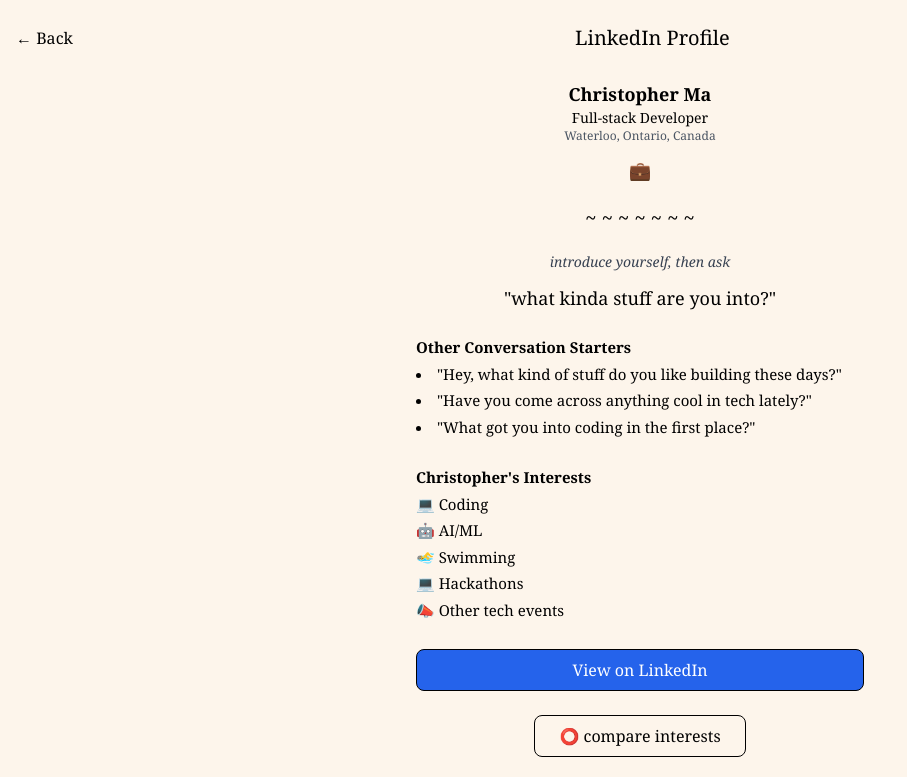
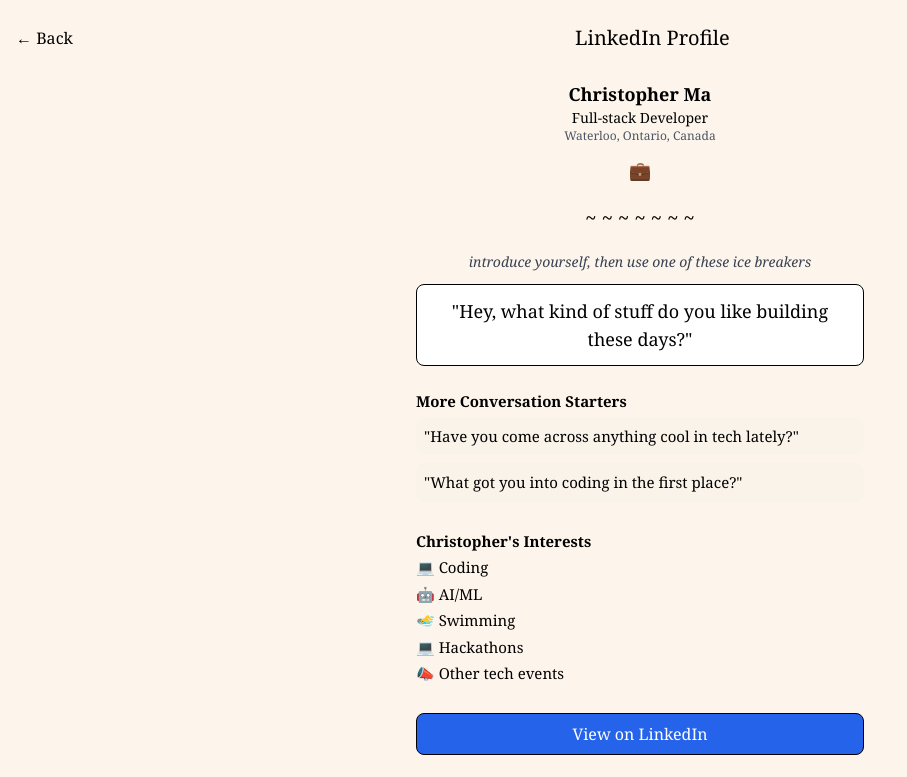
Before and after one commit to naman-sonawane/helpidontknowhowtonetworkintech, a React (Vite) app in the folder frontend/: page /analyze in a window 1280 px wide. Shown: the top 777 px of the page, without its empty margins (0-907 px from the left). Built offline with nearby package versions, Linux system fonts and the light colour scheme.

Commit message:
personalized profiles and interests

```diff
--- a/frontend/src/pages/analyze/AnalyzePage.tsx
+++ b/frontend/src/pages/analyze/AnalyzePage.tsx
@@ -68,6 +68,15 @@
 
   // Get profile image or placeholder
   const profileImage = profile?.imageUrl || "https://via.placeholder.com/150";
+
+  // Ensure conversation starters exist
+  const conversationStarters = profileData.conversationStarters || [
+    "What brought you to this event?",
+    "What are you working on these days?",
+    "What's your background in?",
+    "Have you been to events like this before?",
+    "What are you hoping to get out of today?"
+  ];
 
   // Icons mapping for interests
   const interestIcons: {[key: string]: string} = {
@@ -155,21 +164,29 @@
 
         {/* Prompt */}
         <div className="italic text-sm text-gray-700 mb-1">
-          introduce yourself, then ask
-        </div>
-        <div className="text-lg font-medium mb-4">
-          "what kinda stuff are you into?"
+          introduce yourself, then use one of these ice breakers
         </div>
 
-        {/* Conversation starters */}
-        <div className="text-left w-full text-[15px]">
-          <p className="font-semibold mb-1">Other Conversation Starters</p>
-          <ul className="list-disc list-inside space-y-1">
-            {profileData.conversationStarters?.map((starter: string, index: number) => (
-              <li key={index}>{`"${starter}"`}</li>
-            ))}
-          </ul>
-        </div>
+        {/* Featured Conversation Starter */}
+        {conversationStarters.length > 0 && (
+          <div className="text-lg font-medium mb-4 p-3 bg-white border border-black rounded-lg">
+            "{conversationStarters[0]}"
+          </div>
+        )}
+
+        {/* More Conversation starters */}
+        {conversationStarters.length > 1 && (
+          <div className="text-left w-full text-[15px]">
+            <p className="font-semibold mb-1">More Conversation Starters</p>
+            <ul className="space-y-2">
+              {conversationStarters.slice(1).map((starter: string, index: number) => (
+                <li key={index} className="p-2 bg-[#f9f3e9] rounded-lg">
+                  "{starter}"
+                </li>
+              ))}
+            </ul>
+          </div>
+        )}
 
         {/* Work Experience */}
         {profileData.rawData?.work_experience && profileData.rawData.work_experience.length > 0 && (
@@ -185,7 +202,7 @@
         <div className="text-left w-full mt-5 text-[15px]">
           <p className="font-semibold mb-1">{profileData.name.split(' ')[0]}'s Interests</p>
           <ul className="space-y-1">
-            {profileData.interests?.map((interest: string, index: number) => (
+            {(profileData.interests || []).map((interest: string, index: number) => (
               <li key={index}>
                 {interestIcons[interest] || '•'} {interest}
               </li>
```
Also changed, not shown: 1 other file (tests, documents, lock files or other folders).
